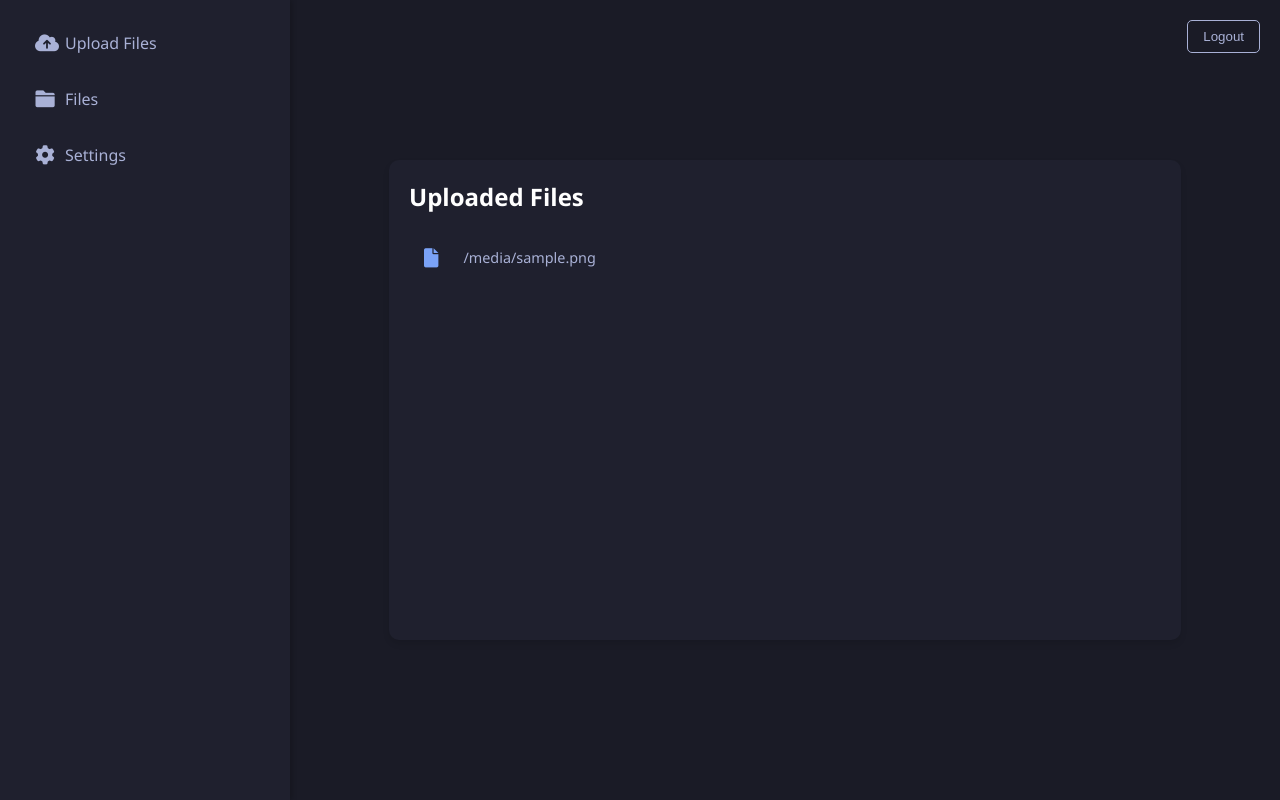
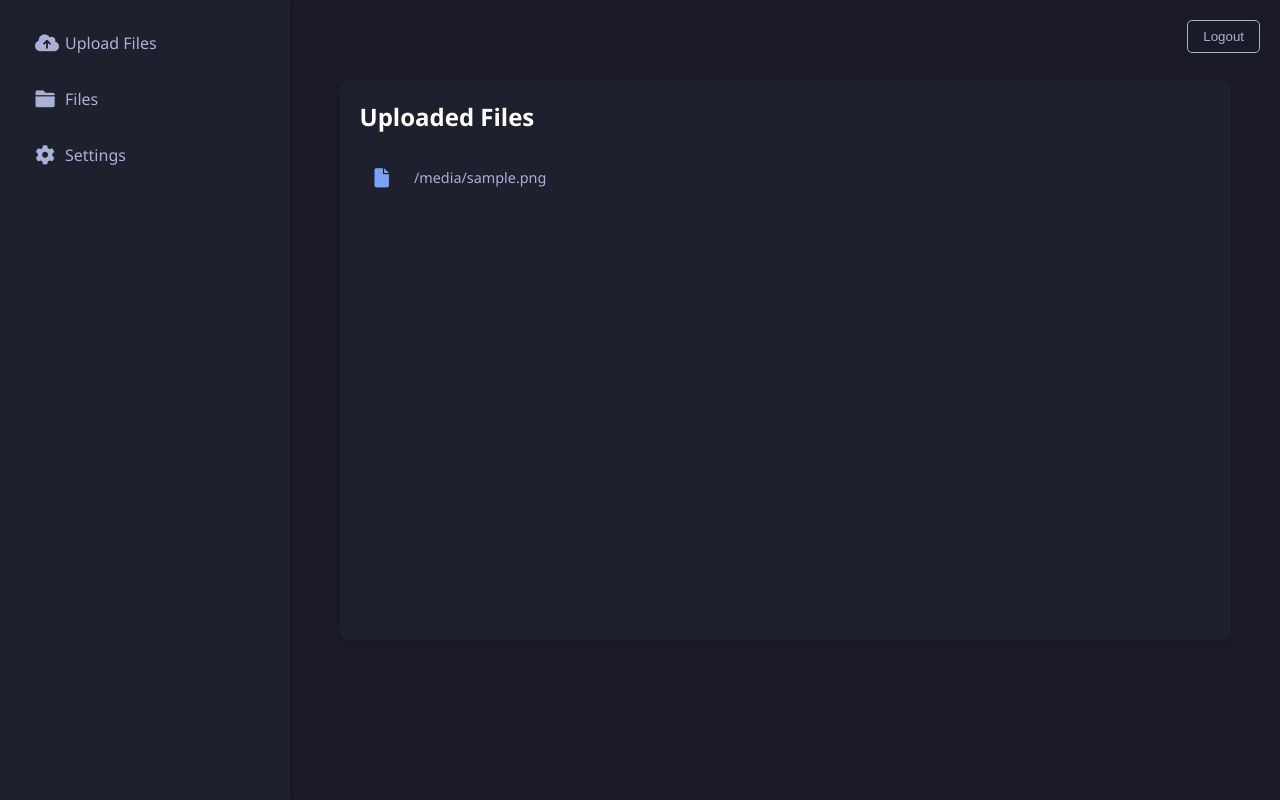
Before and after one commit to uliashev/tagai, a Django app: template users/templates/users/files.html in a window 1280 px wide. Run offline with Django 5.2, Linux system fonts and the light colour scheme; the template is opened without the code that fills it: most values are stand-ins (such as "Sample title", 1, 10 or a date in 2020).

Commit message:
Adjust Files page margins: top 10%, sides 5%, bottom 20%

```diff
--- a/users/templates/users/files.html
+++ b/users/templates/users/files.html
@@ -10,10 +10,10 @@
     <style>
         .files-container {
             position: absolute;
-            top: 20%;
+            top: 10%;
             bottom: 20%;
-            left: 10%;
-            right: 10%;
+            left: 5%;
+            right: 5%;
             padding: 20px;
             background-color: var(--sidebar-bg);
             border-radius: 10px;
```
